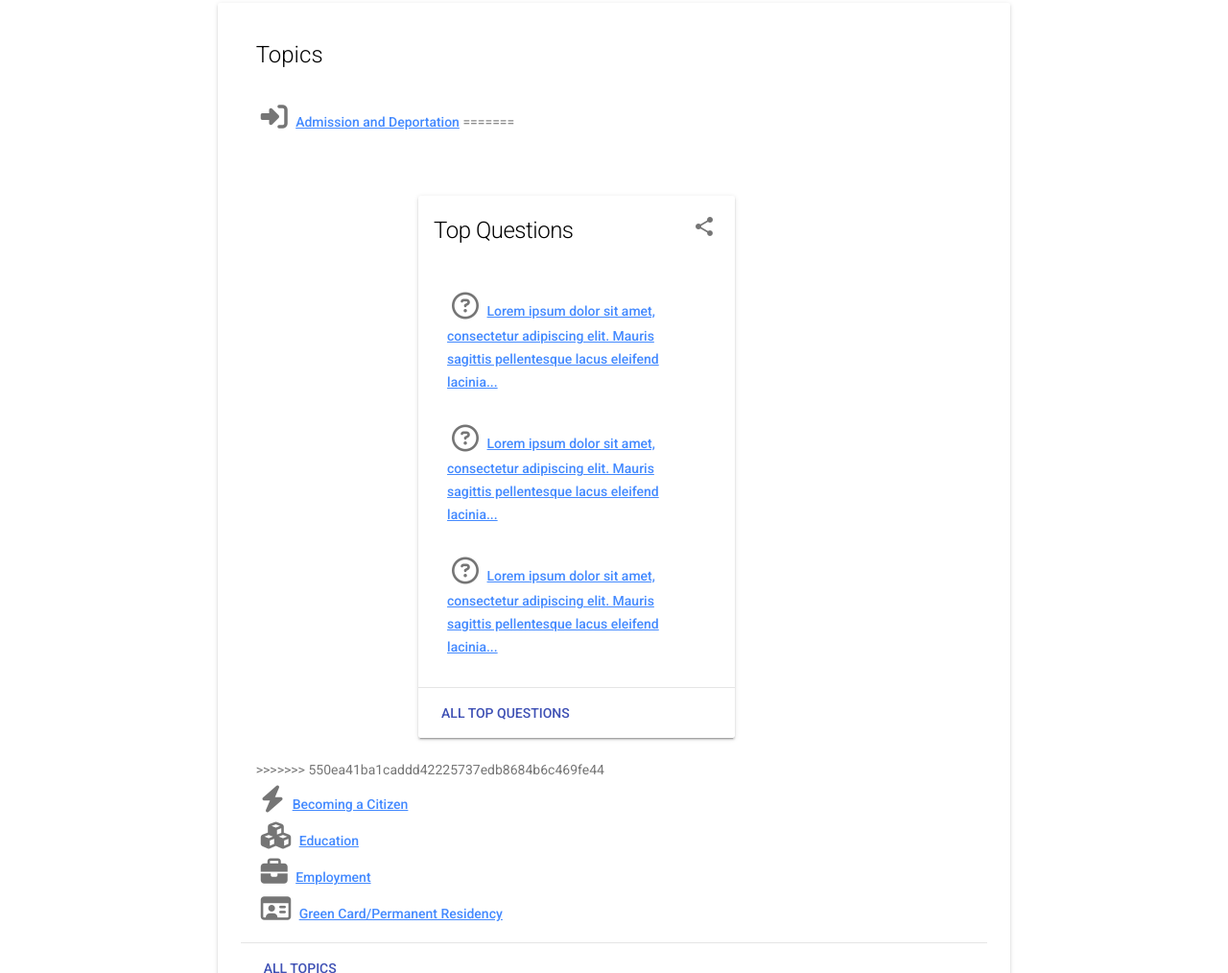
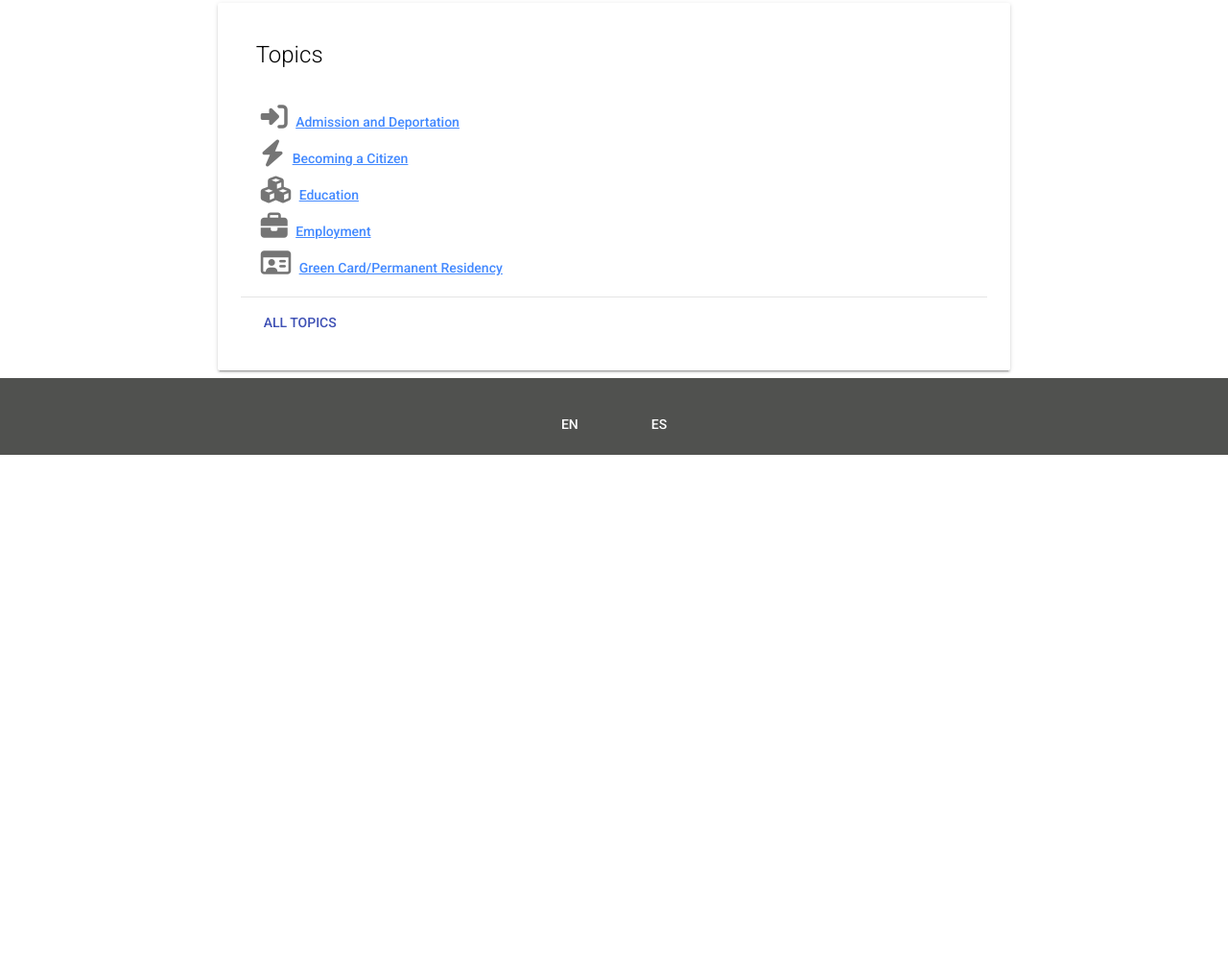
Before and after one commit to faganfv/hacktheban, a website: page index.html in a window 1280 px wide. Shown: the part 655-1669 px from the top of the page at 96% size. After the commit the page ends 1145 px from the top, so only its background shows below. Drawn offline with nearby package versions, Linux system fonts and the light colour scheme.

Commit message:
Fixed conflict

```diff
--- a/index.html
+++ b/index.html
@@ -116,47 +116,6 @@
 
                 <i class="fa fa-sign-in" aria-hidden="true"></i>
                 <a href="#">Admission and  Deportation</a>
-=======
-    <section id="search-results" class="top-q-cards"></section>
-
-    <section class="top-q-cards">
-      <div class="question-card mdl-card mdl-shadow--2dp">
-        <div class="demo-card-wide mdl-card mdl-shadow--2dp">
-          <div class="mdl-card__title">
-            <h1 class="mdl-card__title-text">Top Questions</h1>
-            <hr>
-          </div>
-          <div class="mdl-card__supporting-text">
-            <ul class="top-q-ul">
-              <li class="q-item">
-                <i class="fa fa-question-circle-o q-icon" aria-hidden="true"></i>
-                <a href="#">Lorem ipsum dolor sit amet, consectetur adipiscing
-                elit. Mauris sagittis pellentesque lacus eleifend lacinia...</a>
-              </li>
-              <li class="q-item">
-                <i class="fa fa-question-circle-o q-icon" aria-hidden="true"></i>
-                <a href="#">Lorem ipsum dolor sit amet, consectetur adipiscing
-                elit. Mauris sagittis pellentesque lacus eleifend lacinia...</a>
-              </li>
-              <li class="q-item">
-                <i class="fa fa-question-circle-o q-icon" aria-hidden="true"></i>
-                <a href="#">Lorem ipsum dolor sit amet, consectetur adipiscing
-                elit. Mauris sagittis pellentesque lacus eleifend lacinia...</a>
-              </li>
-            </ul>
-          </div>
-          <div class="mdl-card__actions mdl-card--border">
-            <a class="mdl-button mdl-button--colored mdl-js-button mdl-js-ripple-effect">
-              ALL TOP QUESTIONS
-            </a>
-          </div>
-          <div class="mdl-card__menu">
-            <button class="mdl-button mdl-button--icon mdl-js-button mdl-js-ripple-effect">
-              <i class="material-icons">share</i>
-            </button>
-          </div>
-    </section>
->>>>>>> 550ea41ba1caddd42225737edb8684b6c469fe44
 
               </li>
               <li class="t-item">
```
